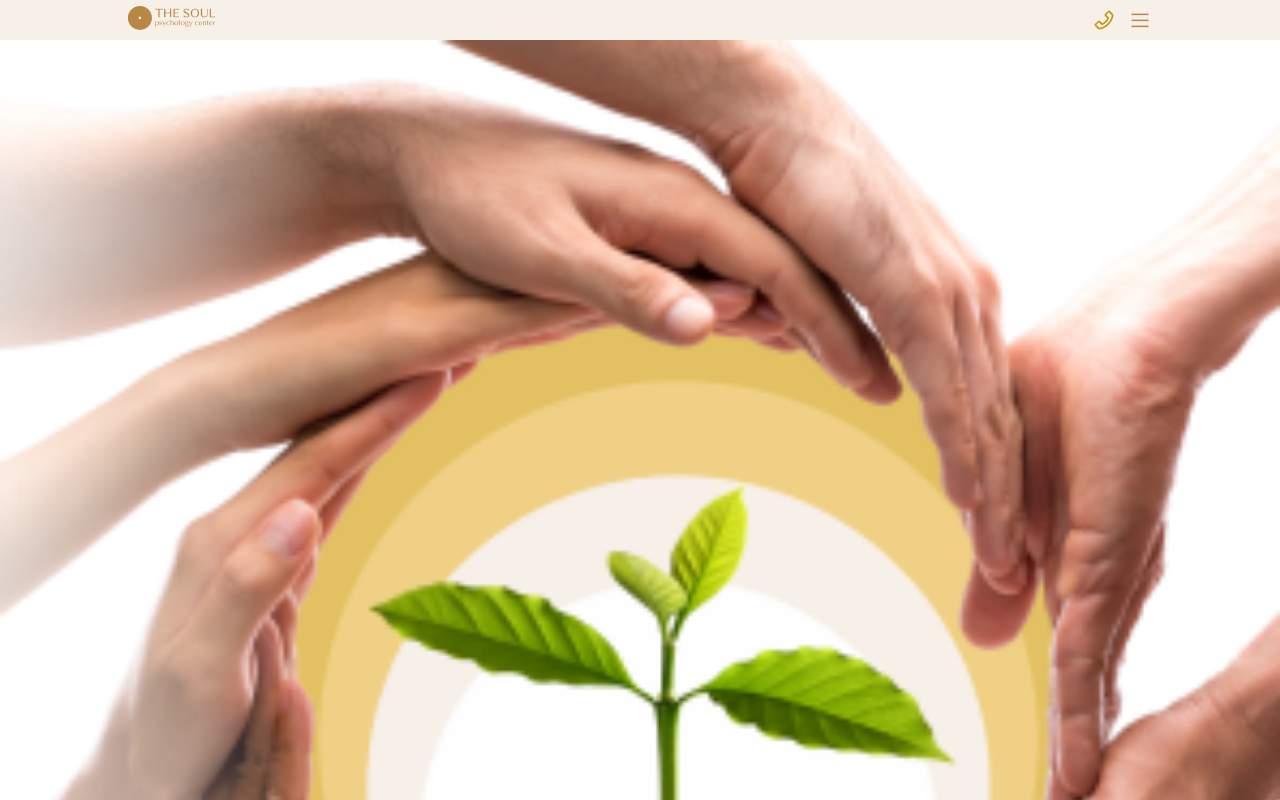
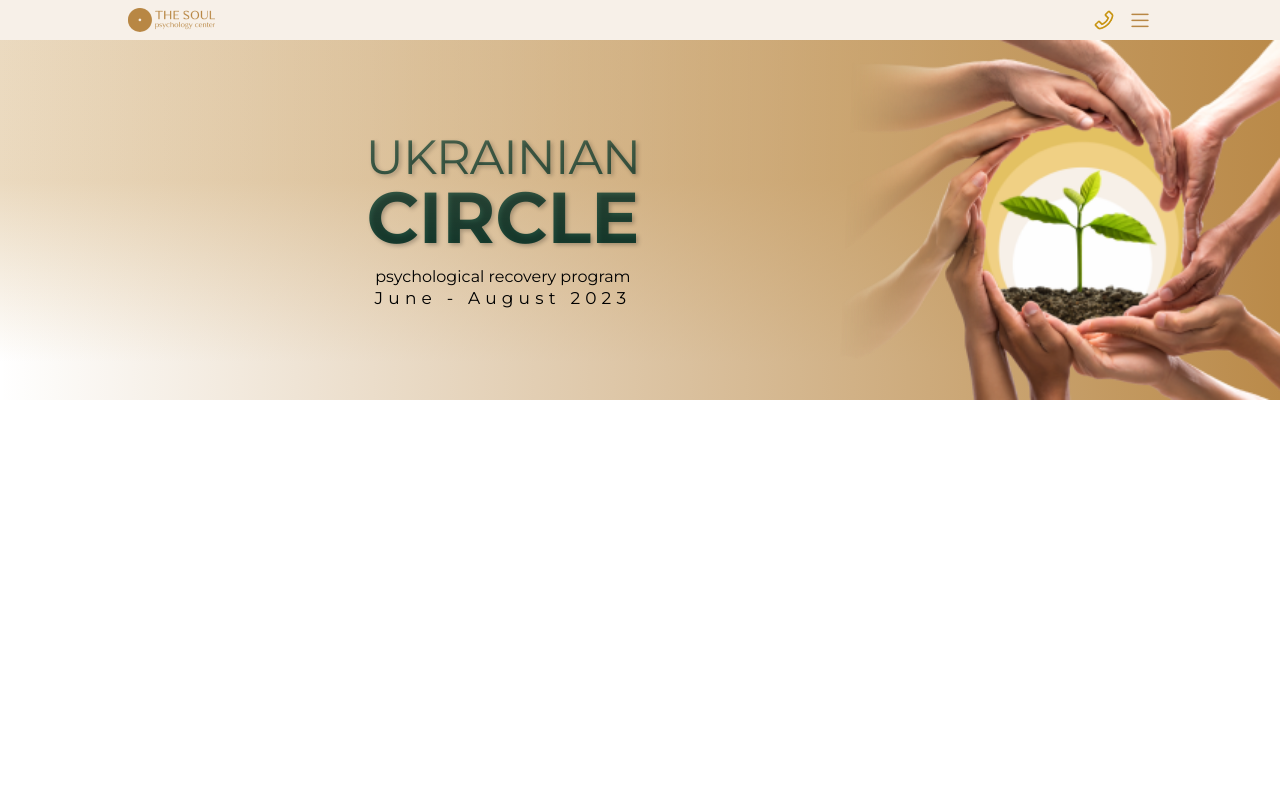
Before and after one commit to eugenekh81/the-soul, a React (Vite) app: page / in a window 1280 px wide. Shown: the top 800 px of the page. Built offline with nearby package versions, Linux system fonts and the light colour scheme.

Commit message:
hero banner done

```diff
--- a/package.json
+++ b/package.json
@@ -5,6 +5,7 @@
   "version": "0.0.0",
   "type": "module",
   "scripts": {
+    "start": "vite",
     "dev": "vite",
     "build": "vite build",
     "predeploy": "npm run build",
--- a/src/App.jsx
+++ b/src/App.jsx
@@ -1,49 +1,34 @@
-import './App.scss'
-import logo from '/images/header/header-logo--mobile.png';
+import './App.scss';
+import { Header } from './components/Header';
 
 export const App = () => {
-
   return (
     <>
-      <header className="header">
-        <div className="container">
-          <div className="header__content">
-          <a href="/" className="logo">
-            <img src={logo} alt="The Soul" />
-          </a>
+      <Header />
 
-          <div className="header__buttons">
-            <a href="tel: +123456789" className="header__buttons--call"></a>
-            <a href="" className="header__buttons--burger-menu"></a>
-          </div>
-          </div>
-        </div>
-      </header>
-
-      <main className="main">
-        <section className="hero">
-              <div className="hero__banner"></div>
-            <div className="hero__content">
-              <div className="hero__title">
-                <span className="hero__title--top">
+      <main className='main'>
+        <section className='hero'>
+          <div className='hero__content'>
+            <div className='hero__banner'></div>
+            <div className='hero__title-container'>
+              <div className='hero__title'>
+                <span className='hero__title--top'>
                   Ukrainian
                   <br />
                 </span>
-                <span className="hero__title--bottom">
-                  Circle
-                </span>
+                <span className='hero__title--bottom'>Circle</span>
               </div>
-              <div className="hero__decor-element"></div>
-              <p className="hero__description hero__description--top">
-              psychological recovery program
+              <div className='hero__decor-element'></div>
+              <p className='hero__description hero__description--top'>
+                psychological recovery program
               </p>
-              <p className="hero__description hero__description--bottom">
-              June - August 2023
+              <p className='hero__description hero__description--bottom'>
+                June - August 2023
               </p>
             </div>
+          </div>
         </section>
-
       </main>
     </>
-  )
-}
+  );
+};
--- /dev/null
+++ b/src/components/Header/Header.jsx
@@ -0,0 +1,22 @@
+import './Header.scss';
+import logo from '/images/header/header-logo--mobile.png';
+
+export const Header = () => {
+
+  return (
+    <header className="header">
+        <div className="container">
+          <div className="header__content">
+          <a href="/" className="logo">
+            <img src={logo} alt="The Soul" />
+          </a>
+
+          <div className="header__buttons">
+            <a href="tel: +123456789" className="header__buttons--call"></a>
+            <a href="" className="header__buttons--burger-menu"></a>
+          </div>
+          </div>
+        </div>
+      </header>
+  )
+}
--- /dev/null
+++ b/src/components/Header/Header.scss
@@ -0,0 +1,43 @@
+.header {
+  background-color: #f7f0e8;
+
+  &__content {
+    display: flex;
+    justify-content: space-between;
+    align-items: center;
+    height: 40px;
+  }
+
+
+  &__buttons {
+    display: flex;
+    gap: 12px;
+
+    &--call {
+      display: block;
+      height: 24px;
+      width: 24px;
+      background-image: url('/images/header/header-phone--mobile.png');
+    }
+
+    &--burger-menu {
+      display: block;
+      height: 24px;
+      width: 24px;
+      background-image: url('/images/header/header-burger--mobile.png');
+    }
+  }
+}
+
+.logo {
+  display: flex;
+  height: 24px;
+
+
+  & img {
+    display: flex;
+
+    height: 24px;
+    width: 100%;
+  }
+}
--- /dev/null
+++ b/src/components/Header/index.js
@@ -0,0 +1 @@
+export * from './Header.jsx';
--- a/src/index.scss
+++ /dev/null
@@ -1,131 +0,0 @@
-html {
-  font-family: 'Montserrat', sans-serif;
-}
-
-body {
-  margin: 0;
-}
-
-.container {
-  padding: 0 20px;
-  max-width: 1024px;
-  margin: 0 auto;
-}
-
-.header {
-  background-color: #f7f0e8;
-
-  &__content {
-    display: flex;
-    justify-content: space-between;
-    align-items: center;
-    height: 40px;
-  }
-
-  &__logo {
-    display: block;
-    height: 24px;
-    width: 100%;
-
-    & img {
-      height: 24px;
-      width: 100%;
-    }
-  }
-
-  &__buttons {
-    display: flex;
-    gap: 12px;
-
-    &--call {
-      display: block;
-      height: 24px;
-      width: 24px;
-      background-image: url('/images/header/header-phone--mobile.png');
-    }
-
-    &--burger-menu {
-      display: block;
-      height: 24px;
-      width: 24px;
-      background-image: url('/images/header/header-burger--mobile.png');
-    }
-  }
-}
-
-.hero {
-  &__content {
-    display: flex;
-    flex-direction: column;
-
-    background: linear-gradient(
-      180deg,
-      rgba(203, 159, 91, 0.39) 39.06%,
-      rgba(203, 159, 91, 0) 89.58%
-    );
-  }
-
-  &__banner {
-    padding-top: 100%;
-    background-image: url('/images/hero/main-banner--mobile.png');
-
-    background-size: cover;
-  }
-
-  &__title {
-    padding: 8px 0 0;
-    margin: 0 0 14px;
-
-    display: flex;
-    flex-direction: column;
-    align-items: center;
-    text-transform: uppercase;
-    background: linear-gradient(
-      180deg,
-      rgba(23, 70, 54, 0.72) 0%,
-      #174636 100%
-    );
-    text-shadow: 2px 2px 4px rgba(0, 0, 0, 0.25);
-
-    background-clip: text;
-    -webkit-background-clip: text;
-    -webkit-text-fill-color: transparent;
-
-    &--top {
-      font-size: 38px;
-      line-height: 38px;
-      letter-spacing: -0.95px;
-    }
-
-    &--bottom {
-      font-size: 56px;
-      line-height: 56px;
-      font-weight: 700;
-    }
-  }
-
-  &__decor-element {
-    margin: 0 auto 12px;
-    width: 106px;
-    height: 30px;
-    background-image: url('/images/hero/hero--decor-element.png');
-  }
-
-  &__description {
-    margin: 0;
-    font-size: 14px;
-    color: #000;
-    text-align: center;
-
-    &--top {
-      margin: 0 0 4px;
-    }
-
-    &--bottom {
-      margin: 0 0 16px;
-      font-weight: 400;
-      line-height: 100%; /* 14px */
-      letter-spacing: 5.18px;
-    }
-  }
-}
--- a/src/main.jsx
+++ b/src/main.jsx
@@ -1,6 +1,6 @@
 import ReactDOM from 'react-dom/client'
 import { App } from './App.jsx'
-import './index.scss'
+import './styles/index.scss'
 
 ReactDOM.createRoot(document.getElementById('root')).render(
     <App />
--- /dev/null
+++ b/src/styles/blocks/hero.scss
@@ -0,0 +1,140 @@
+.hero {
+  &__content {
+    position: relative;
+
+    display: flex;
+    flex-direction: column;
+
+    background: linear-gradient(
+      180deg,
+      rgba(203, 159, 91, 0.39) 39.06%,
+      rgba(203,  159, 91, 0) 89.58%
+    );
+
+    @include onTablet--s {
+      flex-direction: row;
+    }
+  }
+
+  &__banner {
+    height: 290px;
+
+    background: no-repeat scroll right / cover url('/images/hero/main-banner--mobile-full.png'), linear-gradient(90deg, rgba(217, 217, 217, 0.00) 0%, #BA8A49 100%);
+
+    @include hero--mobile-big {
+      height: 290px;
+      background-size: contain;
+    }
+
+    @include onTablet--s {
+      height: 360px;
+      width: 100%;
+      order: 1;
+      background-size: contain;
+    }
+  }
+
+  &__title-container {
+    @include onTablet--s {
+      position: absolute;
+      top:50%;
+      transform: translateY(-50%);
+      right: 55%;
+      // width: 100%;
+      display: flex;
+      flex-direction: column;
+      justify-content: center;
+    }
+
+    @include onTablet--m {
+      right: 50%;
+    }
+  }
+
+  &__title {
+    padding: 8px 0 0;
+    margin: 0 0 14px;
+
+    display: flex;
+    flex-direction: column;
+    align-items: center;
+    text-transform: uppercase;
+    background: linear-gradient(
+      180deg,
+      rgba(23, 70, 54, 0.72) 0%,
+      #174636 100%
+    );
+    text-shadow: 2px 2px 4px rgba(0, 0, 0, 0.25);
+
+    background-clip: text;
+    -webkit-background-clip: text;
+    -webkit-text-fill-color: transparent;
+
+    @include onTablet--s {
+      padding: 0;
+    }
+
+    &--top {
+      font-size: 38px;
+      line-height: 38px;
+      letter-spacing: -0.95px;
+
+      @include onTablet--m {
+        font-size: 48px;
+        line-height: 48px;
+      }
+    }
+
+    &--bottom {
+      font-size: 56px;
+      line-height: 56px;
+      font-weight: 700;
+
+      @include onTablet--m {
+        font-size: 72px;
+        line-height: 72px;
+      }
+    }
+  }
+
+  &__decor-element {
+    margin: 0 auto 12px;
+    width: 106px;
+    height: 30px;
+    background-image: url('/images/hero/hero--decor-element.png');
+
+    @include onTablet--s {
+      display: none;
+    }
+  }
+
+  &__description {
+    margin: 0;
+    font-size: 14px;
+    color: #000;
+    text-align: center;
+
+    &--top {
+      margin: 0 0 4px;
+
+      @include onTablet--m {
+        font-size: 16px;
+      }
+    }
+
+    &--bottom {
+      margin: 0 0 16px;
+      font-weight: 400;
+      line-height: 100%; /* 14px */
+      letter-spacing: 5.18px;
+
+      @include onTablet--s {
+        margin: 0;
+      }
+
+      @include onTablet--m {
+        font-size: 17px;
+      }
+    }
+  }
+}
--- /dev/null
+++ b/src/styles/index.scss
@@ -0,0 +1,16 @@
+@import 'utils/mixins';
+@import 'blocks/hero';
+
+html {
+  font-family: 'Montserrat', sans-serif;
+}
+
+body {
+  margin: 0;
+}
+
+.container {
+  padding: 0 20px;
+  max-width: 1024px;
+  margin: 0 auto;
+}
--- /dev/null
+++ b/src/styles/utils/_mixins.scss
@@ -0,0 +1,17 @@
+@mixin hero--mobile-big {
+  @media (min-width: 410px) {
+    @content;
+  }
+}
+
+@mixin onTablet--s {
+  @media (min-width: 630px) {
+    @content;
+  }
+}
+
+@mixin onTablet--m {
+  @media (min-width: 768px) {
+    @content;
+  }
+}
```
Also changed, not shown: public/images/hero/main-banner--mobile-full.png (added), src/styles/blocks/page.scss (added), 1 other file (tests, documents, lock files or other folders).
